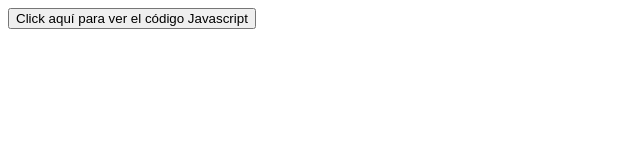
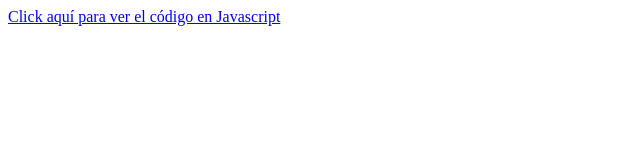
Before and after one commit to felipe-fullstack/js-Ejercicio-clase2-modulo3, a plain HTML site: page index.html in a window 1280 px wide. Shown: the whole page, without its empty margins (0-640 px from the left). Drawn offline with Linux system fonts and the light colour scheme.

Commit message:
Update index.html

```diff
--- a/index.html
+++ b/index.html
@@ -1,12 +1,15 @@
 <!DOCTYPE html>
 <html lang="es">
+
 <head>
-    <meta charset="UTF-8">
-    <meta http-equiv="X-UA-Compatible" content="IE=edge">
-    <meta name="viewport" content="width=device-width, initial-scale=1.0">
+  <meta charset="UTF-8">
+  <meta http-equiv="X-UA-Compatible" content="IE=edge">
+  <meta name="viewport" content="width=device-width, initial-scale=1.0">
   <title>EJERCICIO CLASE N°2</title>
 </head>
+
 <body>
-    <input value="Click aquí para ver el código Javascript" type="button" href="script.js"/>
+  <a href="script.js">Click aquí para ver el código en Javascript</a>
 </body>
+
 </html>
```
